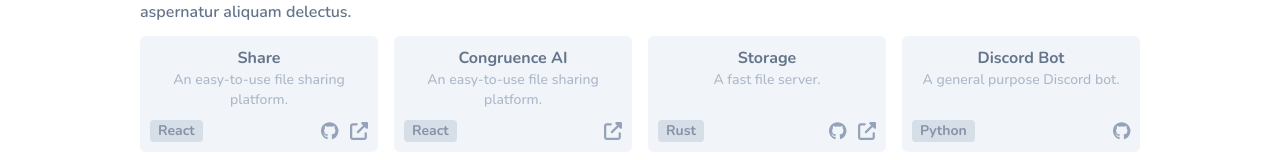
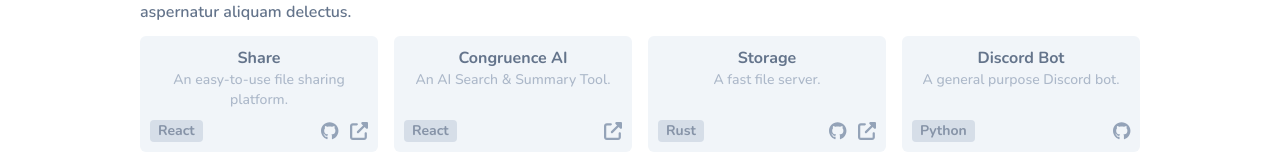
Before and after one commit to harveycoombs/www, a Next.js app: page / in a window 1280 px wide. Shown: the part 496-656 px from the top of the page. Built offline with nearby package versions, Linux system fonts and the light colour scheme.

Commit message:
Updated description of project

```diff
--- a/src/app/page.tsx
+++ b/src/app/page.tsx
@@ -23,7 +23,7 @@ export default function Home() {
                     <p className="font-semibold">Lorem ipsum, dolor sit amet consectetur adipisicing elit. Quos sit tenetur aut reiciendis ex deleniti nemo rerum culpa, error, iure ullam officia debitis possimus voluptatum libero, numquam laudantium iste dicta ratione incidunt dolorem porro ipsa illo? Cum qui quia non odit ea, voluptates labore mollitia, nostrum sint iste voluptatem repellendus, explicabo at fugiat maxime. Inventore reprehenderit, ea ipsum error praesentium architecto est odit facilis perspiciatis nam neque minus aut labore corrupti impedit suscipit nemo atque omnis quo aspernatur aliquam delectus.</p>
                     <div className="flex gap-4 mt-3 max-[650px]:flex-col">
                         <ProjectTile title="Share" description="An easy-to-use file sharing platform." url="https://share.harveycoombs.com/" repo="https://github.com/harveycoombs/share" language="React" />
-                        <ProjectTile title="Congruence AI" description="An easy-to-use file sharing platform." url="https://aicongruence.com/" language="React" />
+                        <ProjectTile title="Congruence AI" description="An AI Search & Summary Tool." url="https://aicongruence.com/" language="React" />
                         <ProjectTile title="Storage" description="A fast file server." url="https://storage.harveycoombs.com/" repo="https://github.com/harveycoombs/storage" language="Rust" />
                         <ProjectTile title="Discord Bot" description="A general purpose Discord bot." repo="https://github.com/harveycoombs/discord-bot" language="Python" />
                     </div>
```
